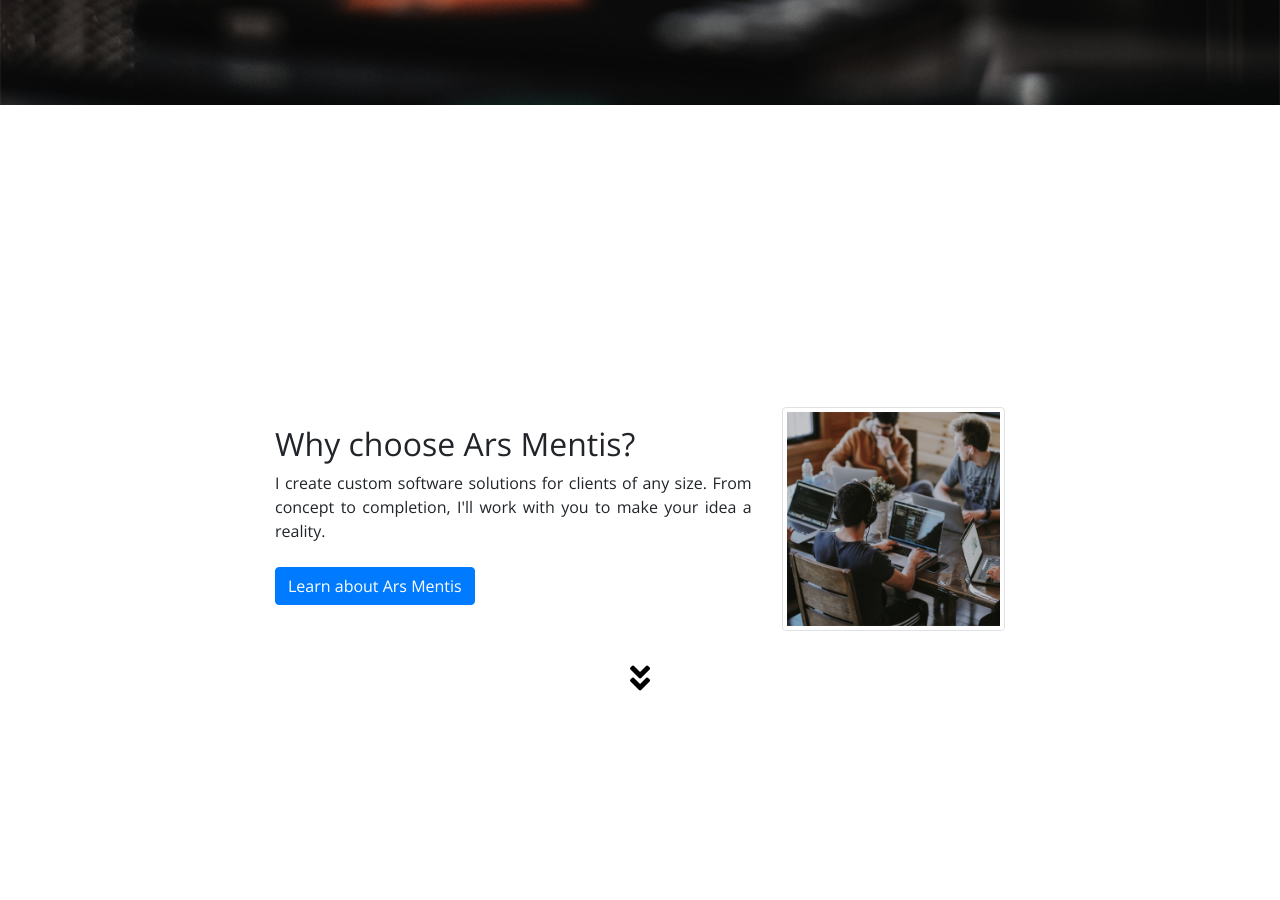
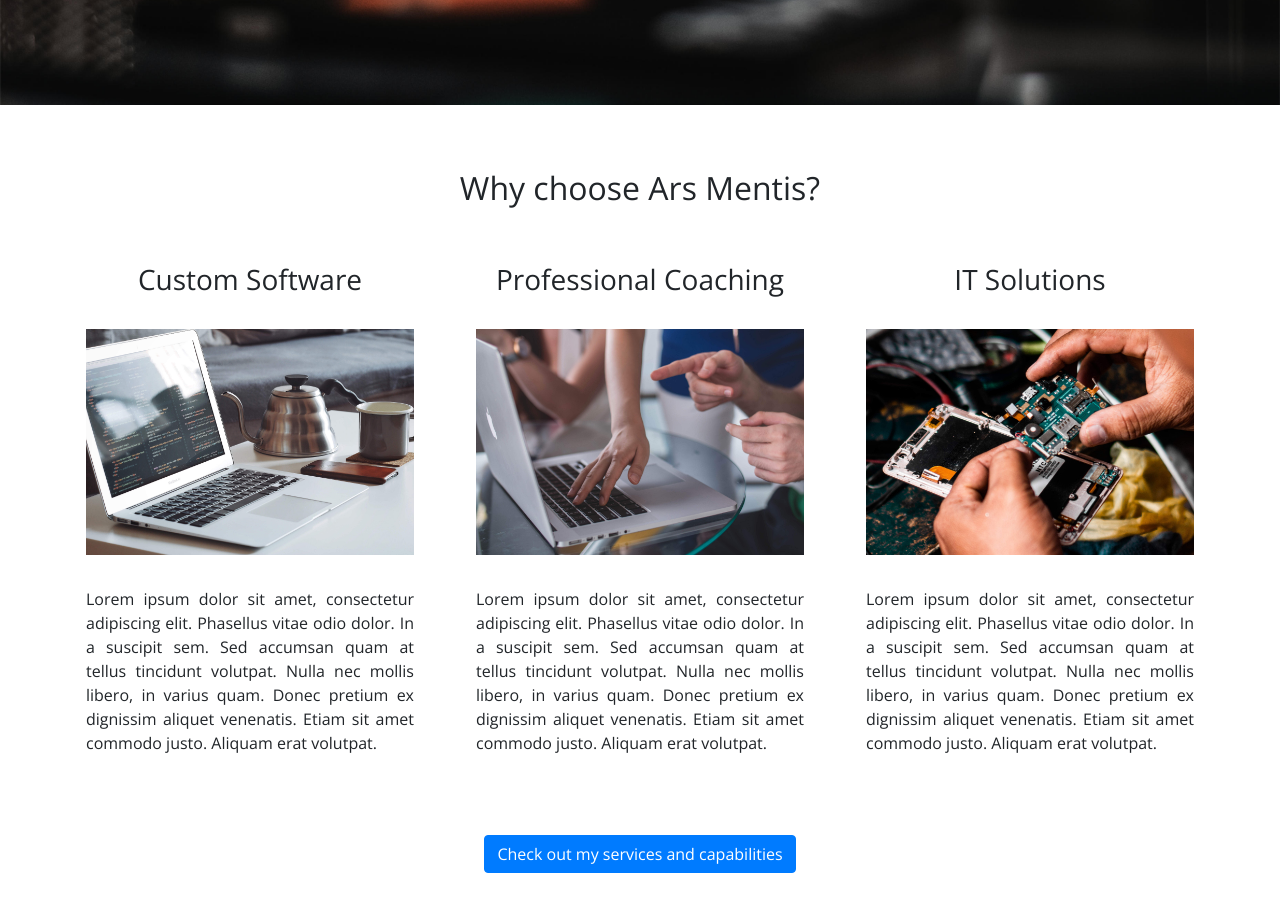
Before and after one commit to arsmentis/arsmentis-site, a Jekyll site: the page built from index.md, in a window 1280 px wide and 900 px high, scrolled down 795 px. Built offline with Jekyll 4.4.1, drawn with Linux system fonts in a browser that asks for light colours; some web fonts are replaced.

Commit message:
Reducing whitespace and re-ordering content

```diff
--- a/_layouts/home.html
+++ b/_layouts/home.html
@@ -33,22 +33,41 @@
       <a href="#" id="second"></a>
     </div>
     <div class="row align-items-center justify-content-center h-100">
-      <div class="col col-md-8 text-center">
-        <div class="row align-items-center">
-          <div class="col col-md-8 order-1">
-            <h2 class="text-left mt-3">Why choose Ars Mentis?</h2>
-            <p class="text-justify mb-2">I create custom software solutions for clients of any size. From concept to completion, I'll work with you to make your idea a reality.</p>
-            <p class="text-justify mb-4 mt-4"><a href="{{ "/about/" | prepend: site.baseurl }}" type="button" class="btn btn-primary">Learn about Ars Mentis</a></p>
-          </div>
-          <div class="col-md-4 d-none d-sm-none d-md-inline order-2">
-            <img src="{{ "/img/about.png" | relative_url }}" class="img-fluid img-thumbnail">
-          </div>
-          <div class="col-12 order-12">
-            <a href="#third" class="btn btn-round">
-              <i class="fas fa-angle-double-down icon-sm icon-dark mt-4" title="icon name" aria-hidden="true"></i>
-            </a>
-          </div>
-        </div>
+      <div class="row h-75">
+	<div class="col-12">
+	  <h2 class="text-center my-5 pt-3 pb-2">Why choose Ars Mentis?</h2>
+	</div>
+	<div class="col">
+	  <h3 class="text-center mb-3">Custom Software</h3>
+	  <img src="{{ "/img/services-filler-1.jpg" | relative_url }}" class="img-fluid img-thumbnail border-0 p-3">
+	  <p class="text-justify p-3">
+	    Lorem ipsum dolor sit amet, consectetur adipiscing elit. Phasellus vitae odio dolor. In a suscipit sem. Sed accumsan quam at tellus tincidunt volutpat. Nulla nec mollis libero, in varius quam. Donec pretium ex dignissim aliquet venenatis. Etiam sit amet commodo justo. Aliquam erat volutpat.
+	  </p>
+	</div>
+	<div class="col">
+	  <h3 class="text-center mb-3">Professional Coaching</h3>
+	  <img src="{{ "/img/services-filler-2.jpg" | relative_url }}" class="img-fluid img-thumbnail border-0 p-3">
+	  <p class="text-justify p-3">
+	    Lorem ipsum dolor sit amet, consectetur adipiscing elit. Phasellus vitae odio dolor. In a suscipit sem. Sed accumsan quam at tellus tincidunt volutpat. Nulla nec mollis libero, in varius quam. Donec pretium ex dignissim aliquet venenatis. Etiam sit amet commodo justo. Aliquam erat volutpat.
+	  </p>
+	</div>
+	<div class="col">
+	  <h3 class="text-center mb-3">IT Solutions</h3>
+	  <img src="{{ "/img/services-filler-3.jpg" | relative_url }}" class="img-fluid img-thumbnail border-0 p-3">
+	  <p class="text-justify p-3">
+	    Lorem ipsum dolor sit amet, consectetur adipiscing elit. Phasellus vitae odio dolor. In a suscipit sem. Sed accumsan quam at tellus tincidunt volutpat. Nulla nec mollis libero, in varius quam. Donec pretium ex dignissim aliquet venenatis. Etiam sit amet commodo justo. Aliquam erat volutpat.
+	  </p>
+	</div>
+	<div class="col-12">
+	  <p class="text-center mt-5"><a href="{{ "/services/" | prepend: site.baseurl }}" type="button" class="btn btn-primary">Check out my services and capabilities</a></p>
+	</div>
+      </div>
+      <div class="row align-items-center justify-content-center h-25">
+	<div class="col-12">
+	  <a href="#third" class="btn btn-round pt-5">
+            <i class="fas fa-angle-double-down icon-sm icon-dark" title="icon name" aria-hidden="true"></i>
+          </a>
+	</div>
       </div>
     </div>
   </div>
```
Also changed, not shown: img/services-filler-1.jpg (added), img/services-filler-2.jpg (added), img/services-filler-3.jpg (added).
